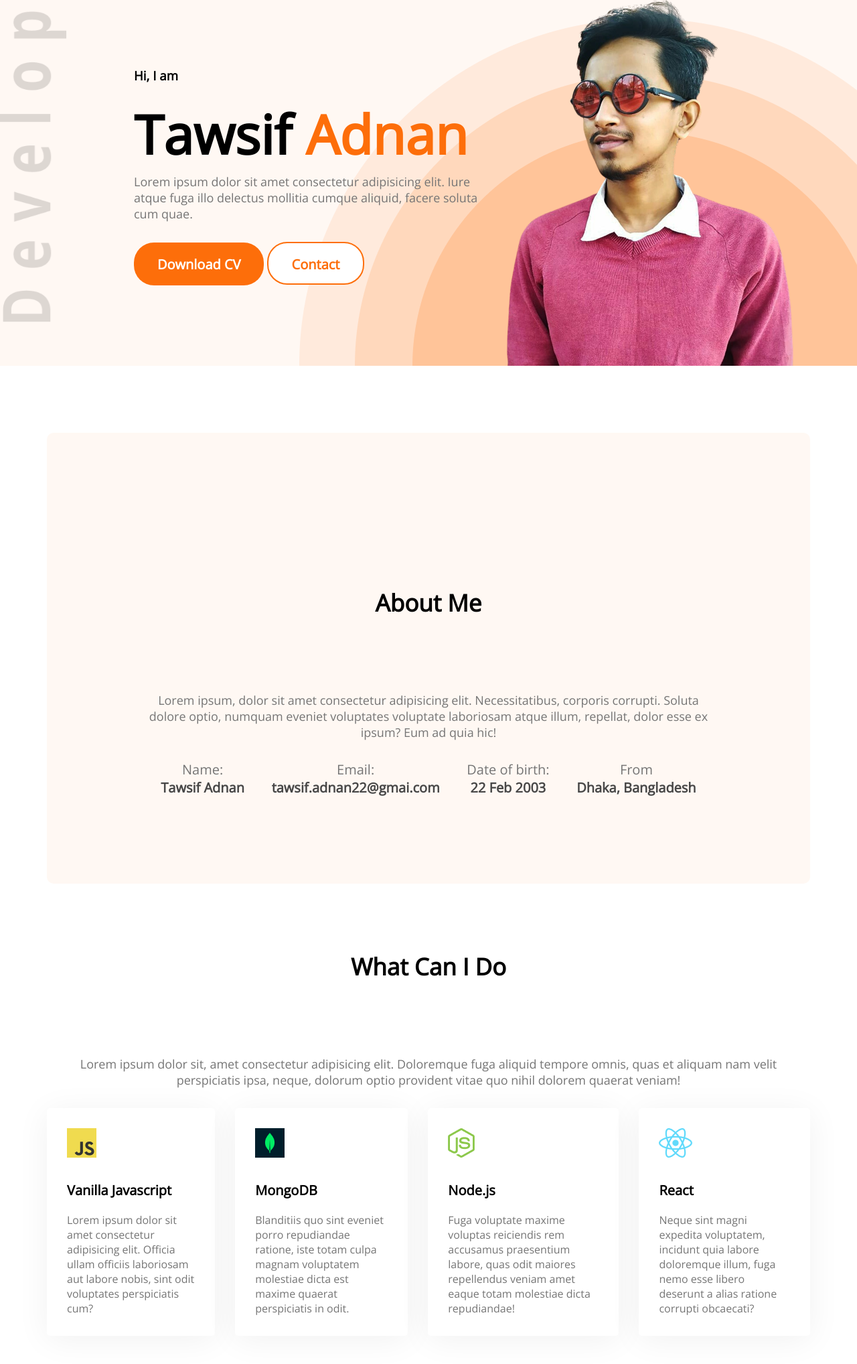
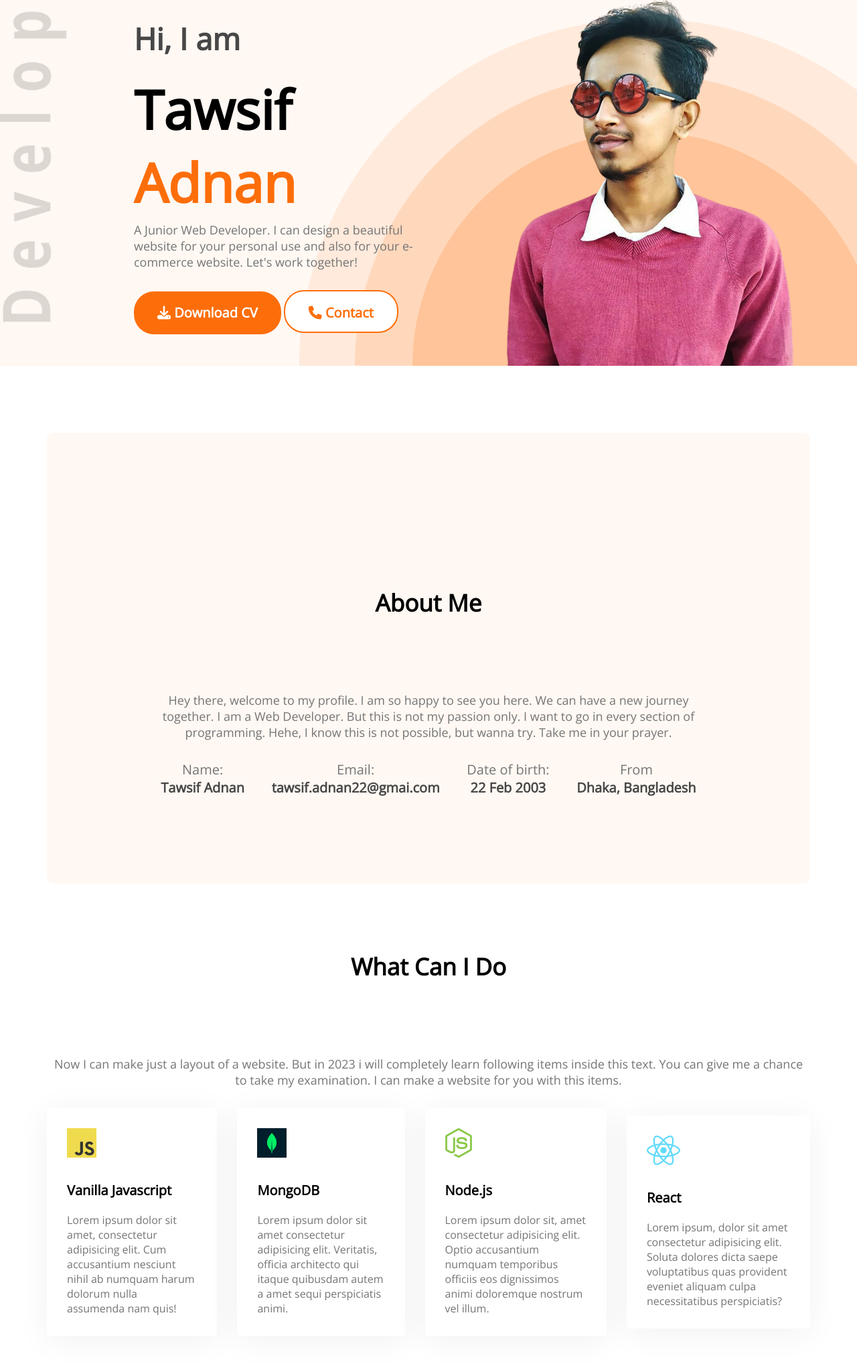
Before and after one commit to dev-maruful/second-portfolio, a plain HTML site: page index.html in a window 1280 px wide. Shown: the part 184-2220 px from the top of the page at 67% size. Drawn offline with nearby package versions, Linux system fonts and the light colour scheme.

Commit message:
correction done

```diff
--- a/index.html
+++ b/index.html
@@ -10,6 +10,7 @@
     <link rel="preconnect" href="https://fonts.gstatic.com" crossorigin>
     <link href="https://fonts.googleapis.com/css2?family=Open+Sans&display=swap" rel="stylesheet">
     <title>Portfolio</title>
+    <script src="https://kit.fontawesome.com/54430f73e7.js" crossorigin="anonymous"></script>
 </head>
 
 <body>
@@ -24,13 +25,12 @@
         </nav>
         <!-- header banner -->
         <div class="banner">
-            <div>
+            <div class="banner-text">
                 <h3 class="banner-sub-title">Hi, I am</h3>
                 <h1 class="banner-title">Tawsif <span class="text-primary">Adnan</span></h1>
-                <p class="banner-description">Lorem ipsum dolor sit amet consectetur adipisicing elit. Iure atque fuga
-                    illo delectus mollitia cumque aliquid, facere soluta cum quae.</p>
-                <button class="btn-primary">Download CV</button>
-                <button class="btn">Contact</button>
+                <p class="banner-description">A Junior Web Developer. I can design a beautiful website for your personal use and also for your e-commerce website. Let's work together!</p>
+                <button class="btn-primary"><i class="fa-solid fa-download"></i>  Download CV</button>
+                <button class="btn"><i class="fa-solid fa-phone"></i>  Contact</button>
             </div>
             <img src="./images/crop2-removebg-preview.png" alt="my image">
         </div>
@@ -38,9 +38,7 @@
     <main>
         <section class="about">
             <h3 class="section-title">About Me</h3>
-            <p class="section-description">Lorem ipsum, dolor sit amet consectetur adipisicing elit. Necessitatibus,
-                corporis corrupti. Soluta dolore optio, numquam eveniet voluptates voluptate laboriosam atque illum,
-                repellat, dolor esse ex ipsum? Eum ad quia hic!</p>
+            <p class="section-description">Hey there, welcome to my profile. I am so happy to see you here. We can have a new journey together. I am a Web Developer. But this is not my passion only. I want to go in every section of programming. Hehe, I know this is not possible, but wanna try. Take me in your prayer. </p>
             <div class="about-info-container">
                 <div class="about-info">
                     <p class="info-title">Name:</p>
@@ -63,33 +61,27 @@
         <!-- what i do  section -->
         <section class="what-i-do">
             <h3 class="section-title">What Can I Do</h3>
-            <p class="section-description">Lorem ipsum dolor sit, amet consectetur adipisicing elit. Doloremque fuga
-                aliquid tempore omnis, quas et aliquam nam velit perspiciatis ipsa, neque, dolorum optio provident vitae
-                quo nihil dolorem quaerat veniam!</p>
+            <p class="section-description">Now I can make just a layout of a website. But in 2023 i will completely learn following items inside this text. You can give me a chance to take my examination. I can make a website for you with this items.</p>
             <div class="skills-container">
                 <div class="skill">
                     <img src="./images/icons/js.png" alt="javascript">
                     <p class="skill-title">Vanilla Javascript</p>
-                    <p class="skill-description">Lorem ipsum dolor sit amet consectetur adipisicing elit. Officia ullam
-                        officiis laboriosam aut labore nobis, sint odit voluptates perspiciatis cum?</p>
+                    <p class="skill-description">Lorem ipsum dolor sit amet, consectetur adipisicing elit. Cum accusantium nesciunt nihil ab numquam harum dolorum nulla assumenda nam quis!</p>
                 </div>
                 <div class="skill">
                     <img src="./images/icons/mongo.png" alt="MongoDB">
                     <p class="skill-title">MongoDB</p>
-                    <p class="skill-description">Blanditiis quo sint eveniet porro repudiandae ratione, iste totam culpa
-                        magnam voluptatem molestiae dicta est maxime quaerat perspiciatis in odit.</p>
+                    <p class="skill-description">Lorem ipsum dolor sit amet consectetur adipisicing elit. Veritatis, officia architecto qui itaque quibusdam autem a amet sequi perspiciatis animi.</p>
                 </div>
                 <div class="skill">
                     <img src="./images/icons/nodejs.png" alt="node.js">
                     <p class="skill-title">Node.js</p>
-                    <p class="skill-description">Fuga voluptate maxime voluptas reiciendis rem accusamus praesentium
-                        labore, quas odit maiores repellendus veniam amet eaque totam molestiae dicta repudiandae!</p>
+                    <p class="skill-description">Lorem ipsum dolor sit, amet consectetur adipisicing elit. Optio accusantium numquam temporibus officiis eos dignissimos animi doloremque nostrum vel illum.</p>
                 </div>
                 <div class="skill">
                     <img src="./images/icons/react.png" alt="react">
                     <p class="skill-title">React</p>
-                    <p class="skill-description">Neque sint magni expedita voluptatem, incidunt quia labore doloremque
-                        illum, fuga nemo esse libero deserunt a alias ratione corrupti obcaecati?</p>
+                    <p class="skill-description">Lorem ipsum, dolor sit amet consectetur adipisicing elit. Soluta dolores dicta saepe voluptatibus quas provident eveniet aliquam culpa necessitatibus perspiciatis?</p>
                 </div>
             </div>
         </section>
@@ -155,7 +147,7 @@
                 </div>
             </div>
             <div class="resume-btn">
-                <button class="btn-primary">Download CV</button>
+                <button class="btn-primary"><i class="fa-solid fa-download"></i>  Download CV</button>
             </div>
         </section>
     </main>
--- a/styles/style.css
+++ b/styles/style.css
@@ -55,7 +55,8 @@ nav li {
 .banner {
     display: flex;
     align-items: center;
-    margin: 0 90px 0 200px;
+    gap: 100px;
+    padding: 0 90px 0 200px;
 }
 
 .btn {
@@ -69,7 +70,9 @@ nav li {
     background-color: white;
     cursor: pointer;
 }
-
+.banner-text{
+    /* margin-left: 150px; */
+}
 .banner-title {
     font-weight: 600;
     font-size: 80px;
@@ -77,8 +80,10 @@ nav li {
 }
 
 .banner-sub-title {
+    color: #474747;
     font-weight: 600;
-    font-weight: 45px;
+    font-weight: 600;
+    font-size: 45px;
     margin-bottom: 20px;
 }
 
@@ -141,6 +146,8 @@ main {
 
 .skills-container {
     display: flex;
+    justify-content:center;
+    align-items: center;
     gap: 30px;
 }
 .skill{
```
